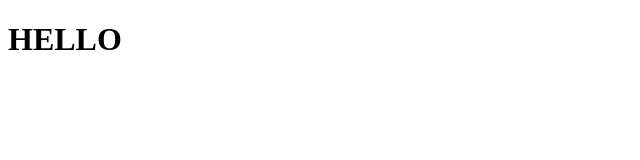
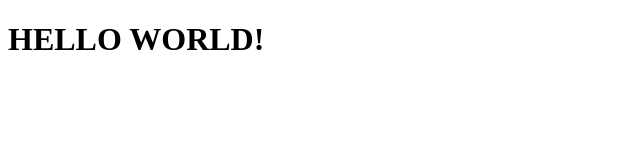
Before and after one commit to AlonaHarnyk/test_git, a plain HTML site: page index.html in a window 1280 px wide. Shown: the whole page, without its empty margins (0-640 px from the left). Drawn offline with Linux system fonts and the light colour scheme.

Commit message:
changing file

```diff
--- a/index.html
+++ b/index.html
@@ -7,6 +7,6 @@
     <title>Document</title>
 </head>
 <body>
-    <h1>HELLO</h1>
+    <h1>HELLO WORLD!</h1>
 </body>
 </html>
```
